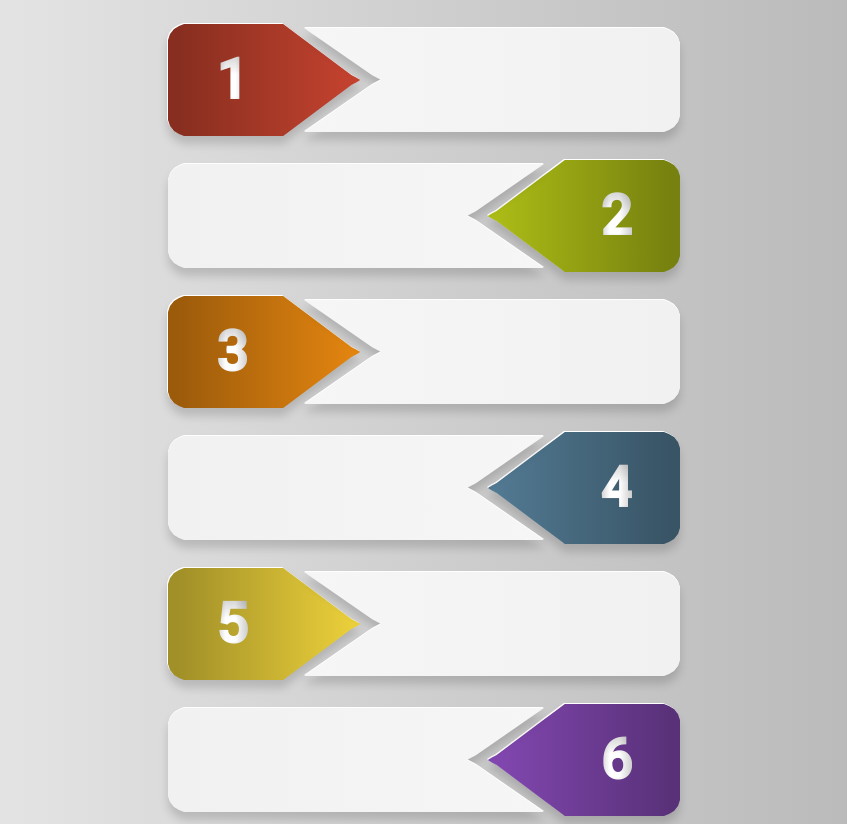
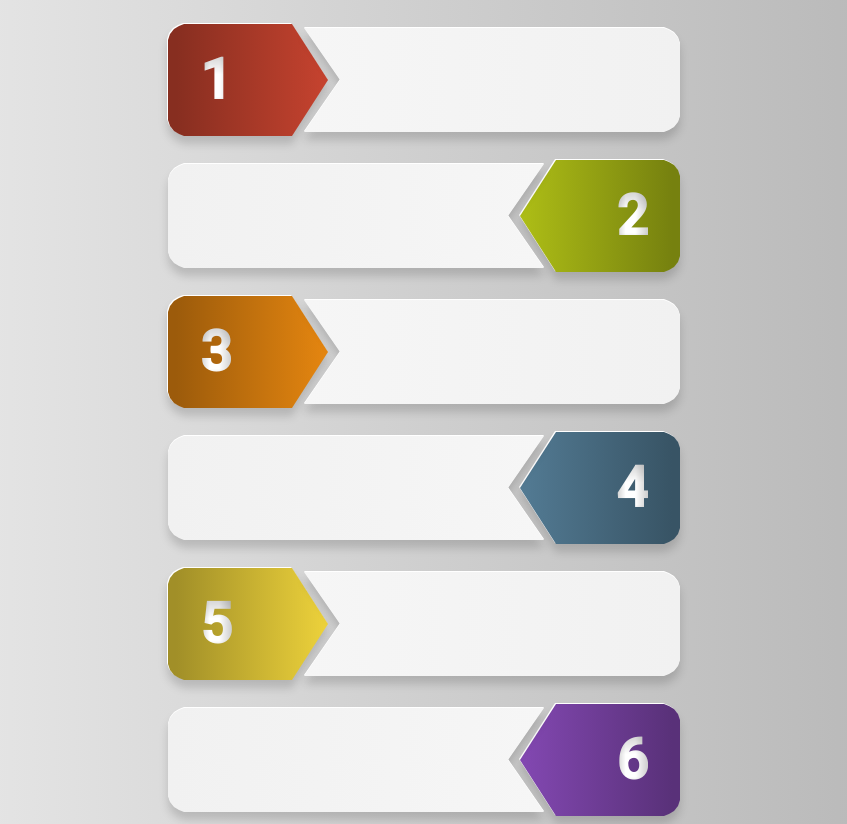
Before and after one commit to armchair-ai/front, an Angular app: page / in a window 1280 px wide. Shown: the whole page, without its empty margins (216-1063 px from the left). Built offline with nearby package versions, Linux system fonts and the light colour scheme.

Commit message:
size triangle

```diff
--- a/src/app/components/step-description/step-description.scss
+++ b/src/app/components/step-description/step-description.scss
@@ -14,7 +14,7 @@
         .step-description-content {
             transform: scaleX(-1);
             padding-left: 2rem;
-            padding-right: calc(76.8px + 2rem);
+            padding-right: calc(var(--step-triangle-width) + 2rem);
         }
     }
 }
@@ -31,9 +31,8 @@
     background: linear-gradient(to right, #f6f6f6, #F1F1F1);
 
     /*
-     * Muesca triangular entrante en el lateral izquierdo.
-     * Ángulo, pendiente y radio de curvatura exactamente idénticos
-     * al triángulo saliente de step-order (profundidad de 76.8px = 40% de 192px).
+     * Muesca triangular complementaria:
+     * Idéntica al triángulo saliente de step-order (de vértice al punto medio)
      */
     clip-path: polygon(
         /* Esquina superior izquierda */
@@ -56,24 +55,15 @@
         /* Borde inferior hasta el borde izquierdo */
         0 100%,
 
-        /*
-         * Muesca triangular complementaria:
-         * Replica exactamente el ángulo y el arco de punta de step-order (40% de 192px)
-         */
-        calc(76.8px - 8.64px) 54.5%,
-        calc(76.8px - 3.84px) 52.2%,
-        calc(76.8px - 0.96px) 50.7%,
-        76.8px 50%,
-        calc(76.8px - 0.96px) 49.3%,
-        calc(76.8px - 3.84px) 47.8%,
-        calc(76.8px - 8.64px) 45.5%
+        /* De vértice inferior a punto medio y a vértice superior */
+        var(--step-triangle-width) 50%
     );
 }
 
 .step-description-content {
     position: relative;
     z-index: 1;
-    padding-left: calc(76.8px + 2rem);
+    padding-left: calc(var(--step-triangle-width) + 2rem);
     padding-right: 2rem;
     box-sizing: border-box;
 }
--- a/src/app/components/step-order/step-order.scss
+++ b/src/app/components/step-order/step-order.scss
@@ -19,7 +19,7 @@
 
 .step-order-shape {
     display: block;
-    width: 192px;
+    width: 160px;
     height: var(--step-height);
 
     clip-path: polygon(
@@ -30,22 +30,14 @@
         11px 2px,
         16px 0,
 
-        /* Borde superior horizontal hasta el inicio del triángulo */
-        60% 0,
+        /* Borde superior hasta el inicio del triángulo */
+        calc(100% - var(--step-triangle-width)) 0,
 
-        /* Pendiente descendente hacia la punta */
-        95.5% 45.5%,
+        /* Del vértice al punto medio */
+        100% 50%,
 
-        /* Curva redondeada suave en la punta derecha */
-        98% 47.8%,
-        99.5% 49.3%,
-        100% 50%,
-        99.5% 50.7%,
-        98% 52.2%,
-        95.5% 54.5%,
-
-        /* Pendiente inferior hacia la base */
-        60% 100%,
+        /* Del punto medio al vértice inferior */
+        calc(100% - var(--step-triangle-width)) 100%,
 
         /* Borde inferior horizontal */
         16px 100%,
--- a/src/styles/components/step.scss
+++ b/src/styles/components/step.scss
@@ -1,5 +1,6 @@
 :root {
     --step-height: 112px;
-    --step-gap-x: 56px;
+    --step-triangle-width: 36px;
+    --step-gap-x: 24px;
     --step-shadow: drop-shadow(0 8px 4px rgba(0, 0, 0, 0.15));
 }
```
